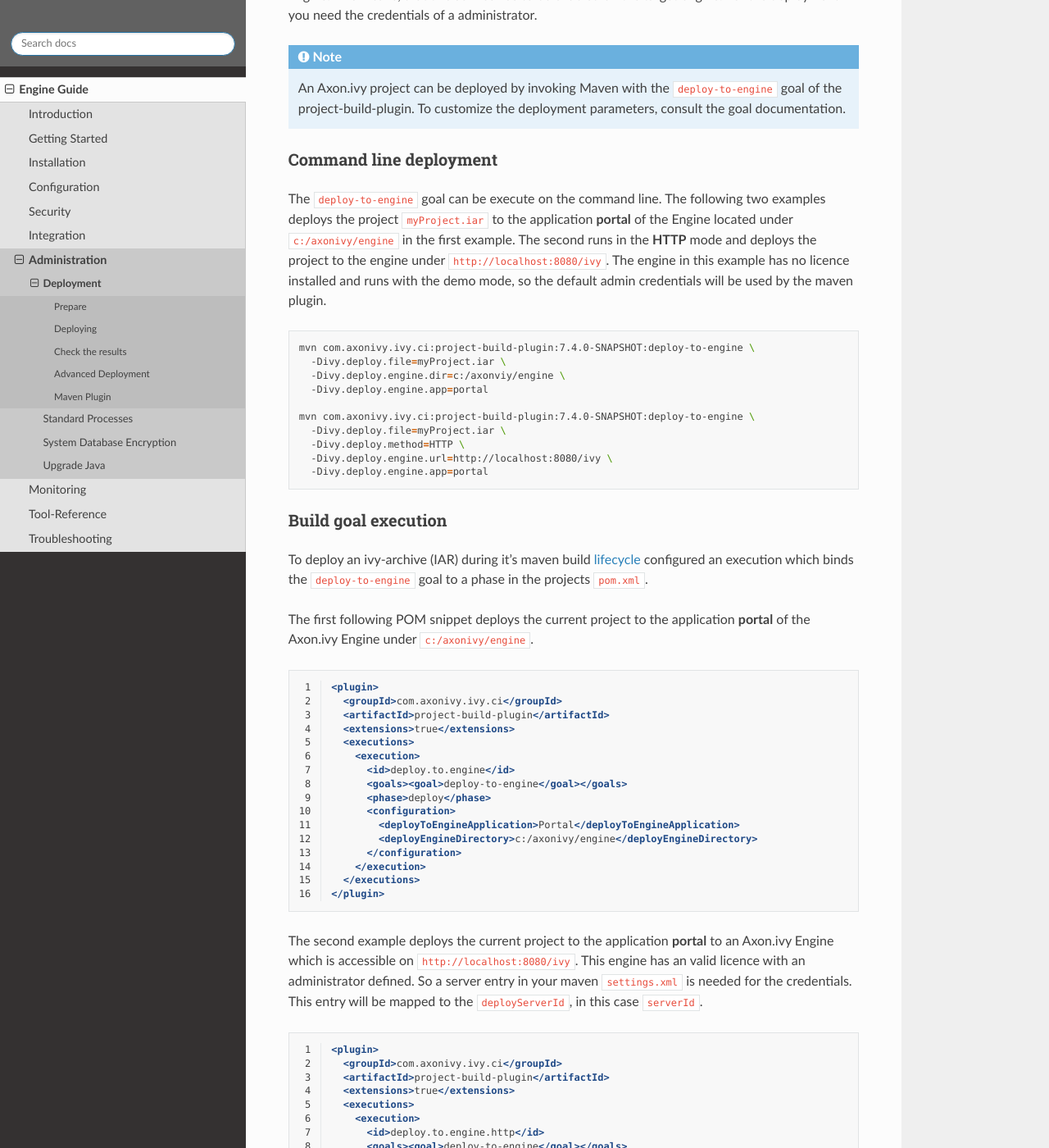
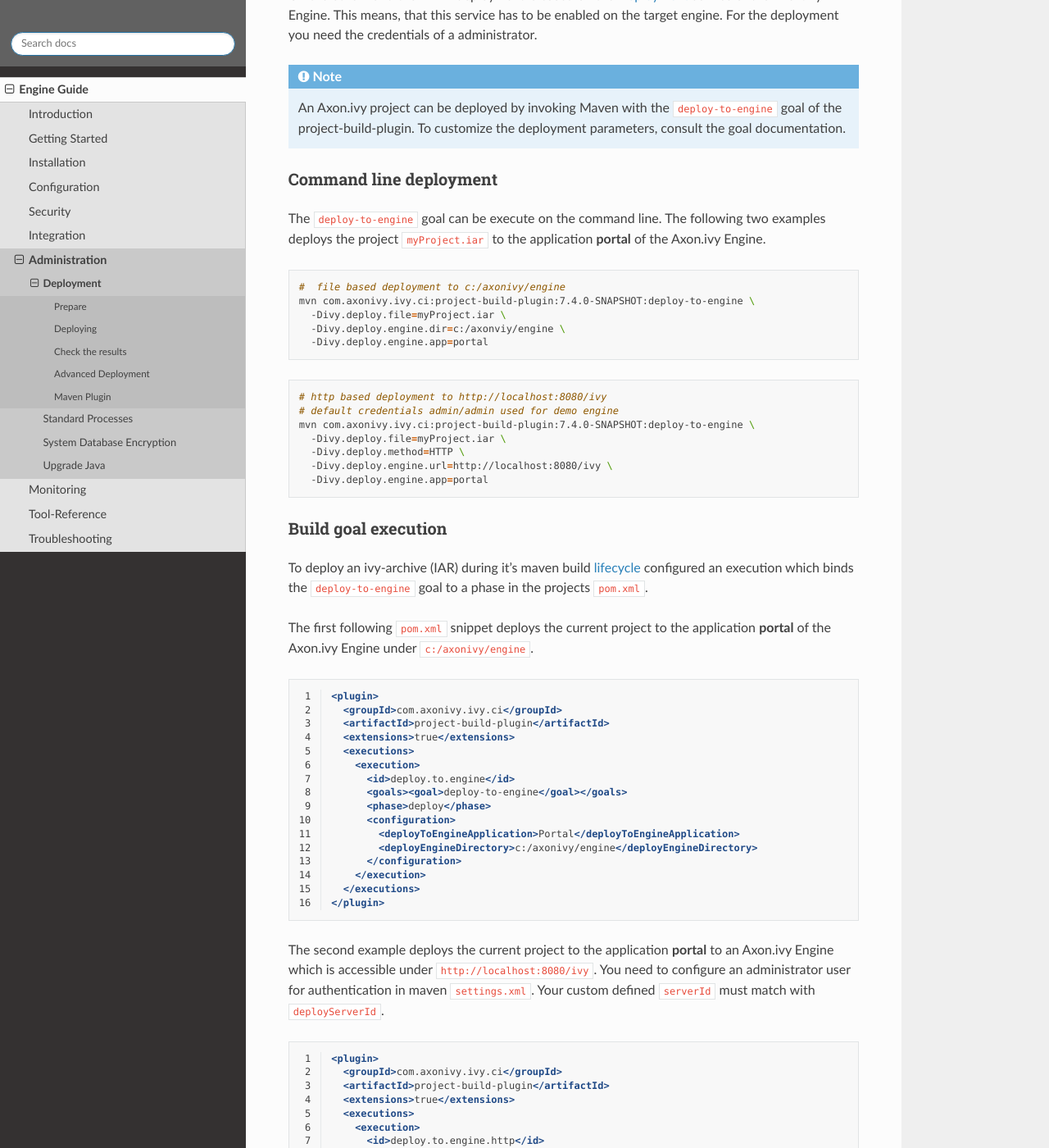
Before and after one commit to bernhardAxonIvy/doc, a Sphinx documentation site: the page built from source/engine-guide/administration/deployment.rst, in a window 1280 px wide and 1400 px high, scrolled down 3593 px. Shown: the whole window at 82% size. Built offline with Sphinx 7.4.7 and the Read the Docs theme 2.0.0, drawn with Linux system fonts in a browser that asks for light colours; the version number could not be read and is left out; some of the changed text lies outside the part shown.

Commit message:
XIVY-3036 Try to make maven-plugin deployment more smart

```diff
--- a/source/engine-guide/administration/deployment.rst
+++ b/source/engine-guide/administration/deployment.rst
@@ -59,11 +59,12 @@
 We strongly recommend to **automate the deployment** in a CI/CD pipeline. For
 this purpose we offer a :ref:`REST API <api-reference-deployment>` which is
 accessible via HTTP/HTTPS. If you don't have the possibility to connect to the
-|ivy-engine| in this way you can use the file based deployment mechanism
-(e.g. via SSH) as described above. For both scenarios you can use well-known
-command line tools like :code:`curl` or :code:`scp` to build such an automated
-pipeline. Our :ref:`deployment-maven-plugin` support both types. If you
-are not interested in automation, you can also use the :ref:`User
+|ivy-engine| in this way you can use the file based deployment mechanism (e.g.
+via SSH) as described above. For both scenarios you can use well-known command
+line tools like :code:`curl` or :code:`scp` to build such an automated pipeline.
+If you have Maven available in your environment, you can use our
+:ref:`deployment-maven-plugin`, which supports both deployment types. If you are
+not interested in automation, you can also use the :ref:`User
 Interface<engine-cockpit-application-detail>`.
 
 Additionally, the deployment behavior can be influenced with :ref:`deployment
@@ -204,19 +205,21 @@
 
 The :code:`deploy-to-engine` goal can be execute on the command line. The
 following two examples deploys the project :file:`myProject.iar` to the
-application **portal** of the Engine located under :file:`c:/axonivy/engine` in
-the first example. The second runs in the **HTTP** mode and deploys the project
-to the engine under :file:`http://localhost:8080/ivy`. The engine in this
-example has no licence installed and runs with the demo mode, so the default
-admin credentials will be used by the maven plugin.
+application **portal** of the |ivy-engine|.
 
 .. code-block:: bash
 
+    #  file based deployment to c:/axonivy/engine
     mvn com.axonivy.ivy.ci:project-build-plugin:7.4.0-SNAPSHOT:deploy-to-engine \
       -Divy.deploy.file=myProject.iar \
       -Divy.deploy.engine.dir=c:/axonviy/engine \
       -Divy.deploy.engine.app=portal
 
+
+.. code-block:: bash
+
+    # http based deployment to http://localhost:8080/ivy
+    # default credentials admin/admin used for demo engine
     mvn com.axonivy.ivy.ci:project-build-plugin:7.4.0-SNAPSHOT:deploy-to-engine \
       -Divy.deploy.file=myProject.iar \
       -Divy.deploy.method=HTTP \
@@ -234,8 +237,8 @@
 configured an execution which binds the :code:`deploy-to-engine` goal to a phase
 in the projects :file:`pom.xml`.
 
-The first following POM snippet deploys the current project to the application
-**portal** of the |ivy-engine| under :file:`c:/axonivy/engine`.
+The first following :file:`pom.xml` snippet deploys the current project to the
+application **portal** of the |ivy-engine| under :file:`c:/axonivy/engine`.
 
 .. literalinclude:: includes/deployment-maven-build.xml
   :language: xml
@@ -243,10 +246,10 @@
   :name: pom
 
 The second example deploys the current project to the application **portal** to
-an |ivy-engine| which is accessible on :file:`http://localhost:8080/ivy`. This
-engine has an valid licence with an administrator defined. So a server entry in
-your maven :file:`settings.xml` is needed for the credentials. This entry will be mapped
-to the :code:`deployServerId`, in this case :file:`serverId`.
+an |ivy-engine| which is accessible under :file:`http://localhost:8080/ivy`. You
+need to configure an administrator user for authentication in maven
+:file:`settings.xml`. Your custom defined :file:`serverId` must match with
+:code:`deployServerId`.
 
 .. literalinclude:: includes/http-deployment-maven-build.xml
   :language: xml
```
Also changed, not shown: other parts of source/engine-guide/administration/deployment.rst (+1 -1 lines).
